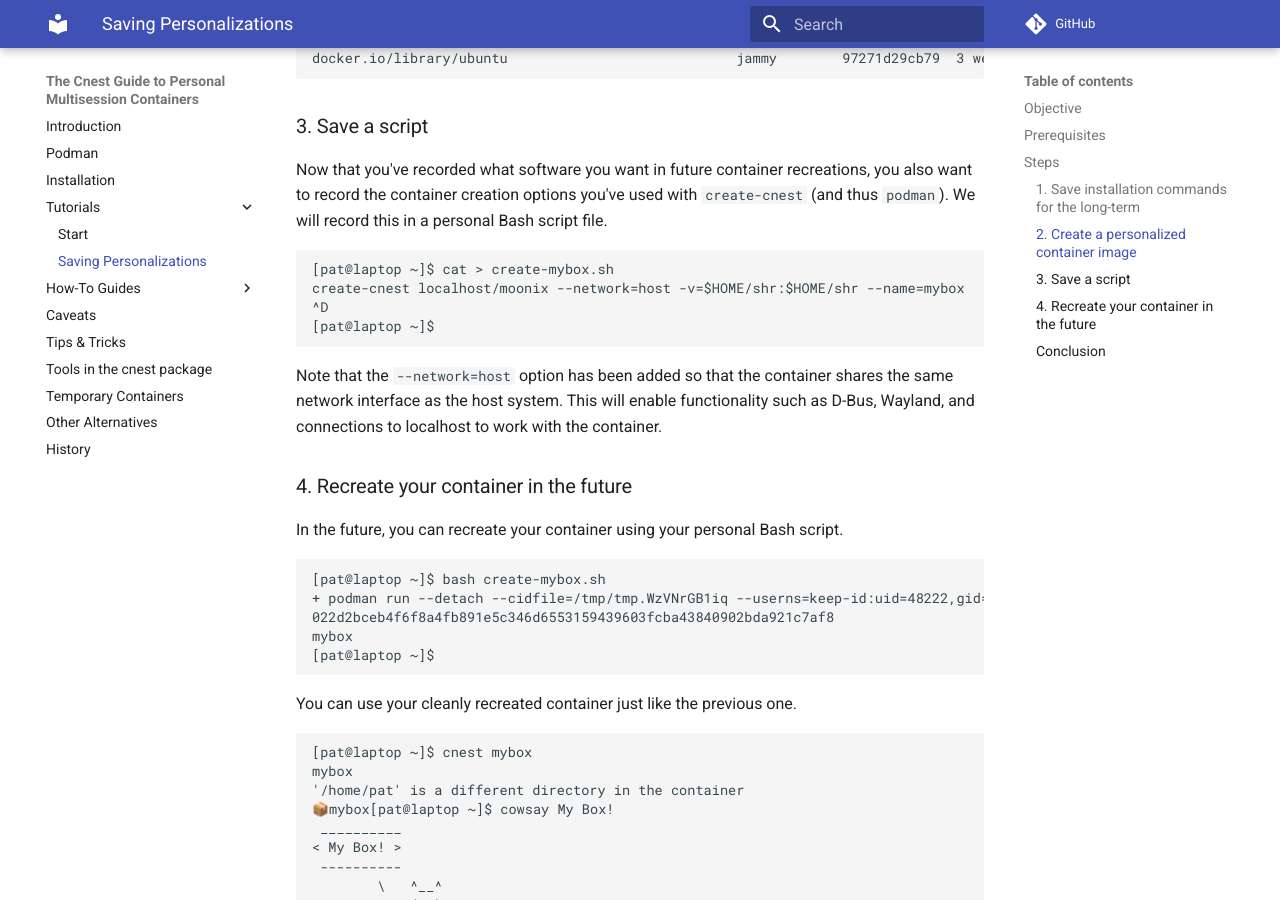
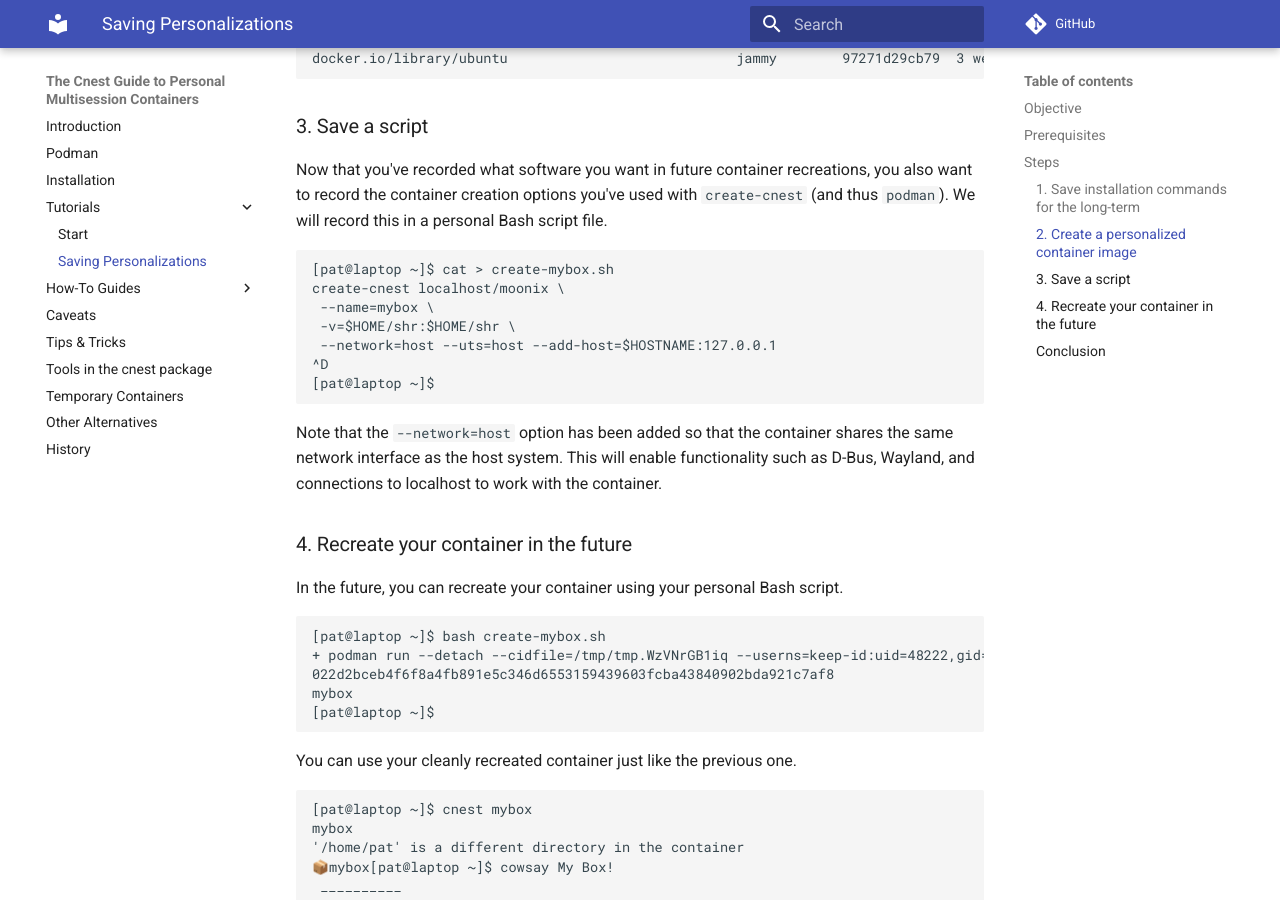
Before and after one commit to castedo/cnest, an MkDocs documentation site: the page built from docs/tutorial/saving.md, in a window 1280 px wide and 900 px high, scrolled down 1229 px. Built offline with MkDocs 1.6.1 and Material for MkDocs 9.7.7, drawn with Linux system fonts in a browser that asks for light colours; comment, search, counter and statistics services are not loaded.

Commit message:
add how-to on ping; improve network example

````diff
--- a/docs/tutorial/saving.md
+++ b/docs/tutorial/saving.md
@@ -70,7 +70,10 @@
 
 ```
 [pat@laptop ~]$ cat > create-mybox.sh
-create-cnest localhost/moonix --network=host -v=$HOME/shr:$HOME/shr --name=mybox
+create-cnest localhost/moonix \
+ --name=mybox \
+ -v=$HOME/shr:$HOME/shr \
+ --network=host --uts=host --add-host=$HOSTNAME:127.0.0.1
 ^D
 [pat@laptop ~]$
 ```
--- a/mkdocs.yml
+++ b/mkdocs.yml
@@ -20,6 +20,7 @@
   - How-To Guides:
     - Enable Sudo: howto/sudo.md
     - Stow home config file: howto/stow.md
+    - Enable Ping: howto/ping.md
   - caveats.md
   - tips.md
   - cnest-tools.md
````
Also changed, not shown: docs/howto/ping.md (added, +30 -0 lines), docs/howto/stow.md (+1 -1 lines), docs/howto/sudo.md (+1 -1 lines), docs/podman.md (+1 -1 lines).
